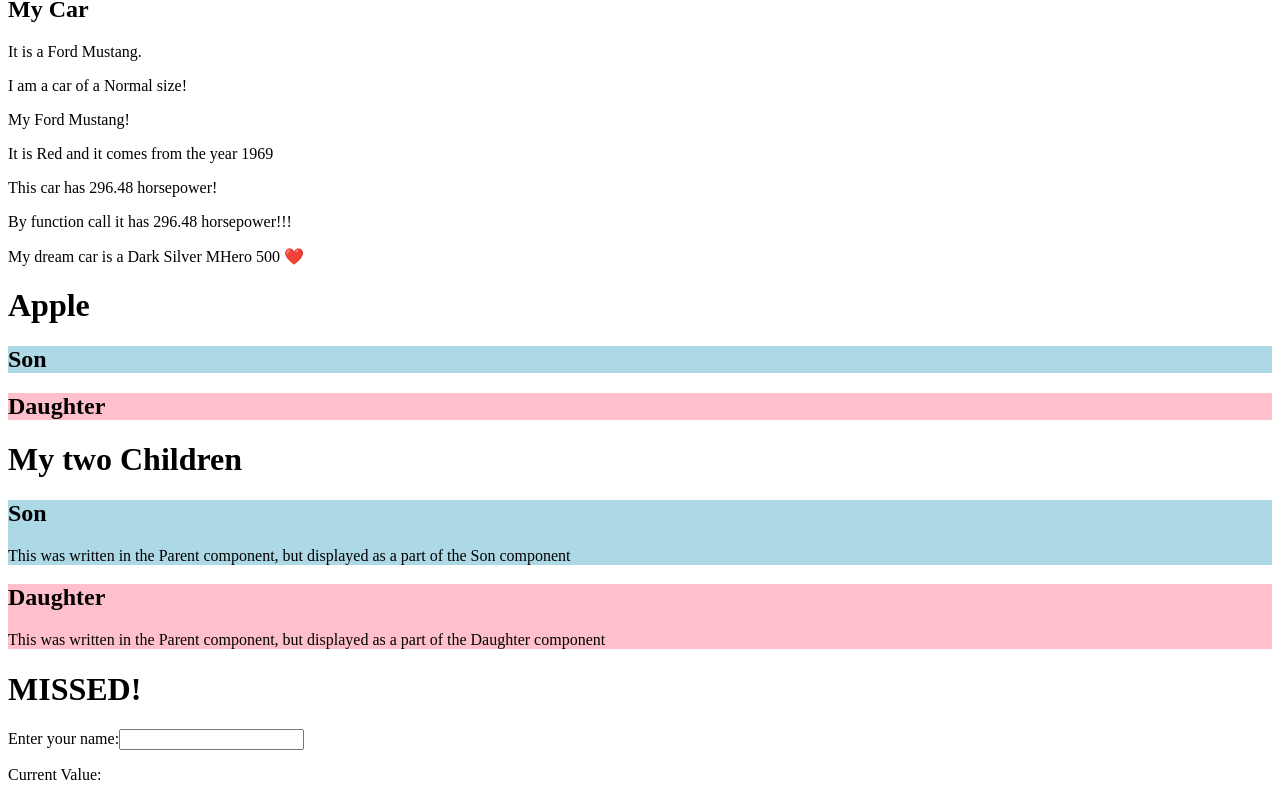
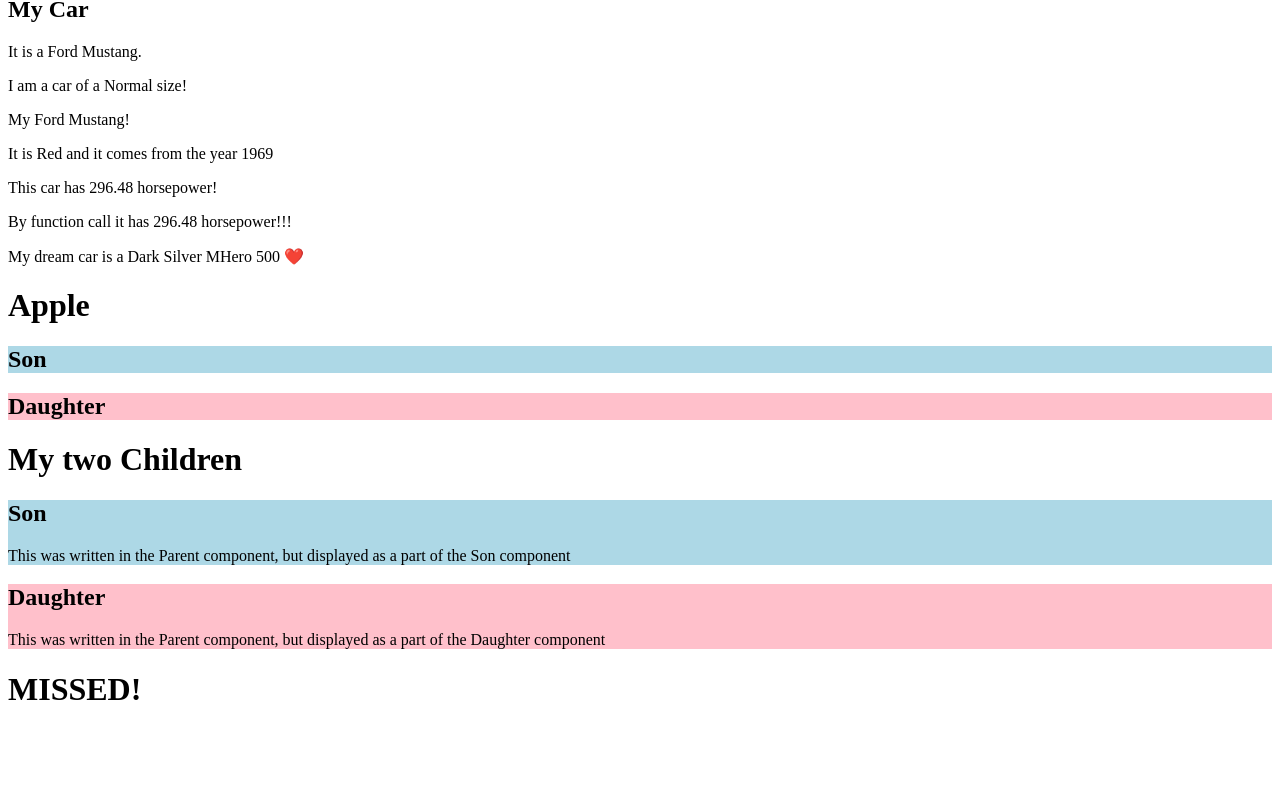
Before and after one commit to cynthia-stac/react-course, a React (Vite) app: page / in a window 1280 px wide. Shown: the part 1494-2294 px from the top of the page. After the commit the page ends 2223 px from the top, so only its background shows below. Built offline with nearby package versions, Linux system fonts and the light colour scheme.

Commit message:
Remove the form component

```diff
--- a/src/main.jsx
+++ b/src/main.jsx
@@ -16,7 +16,8 @@
 
 createRoot(document.getElementById('root')).render(
   <StrictMode>
+
     <App />
-    <MyForm />
+
   </StrictMode>,
 )
```
